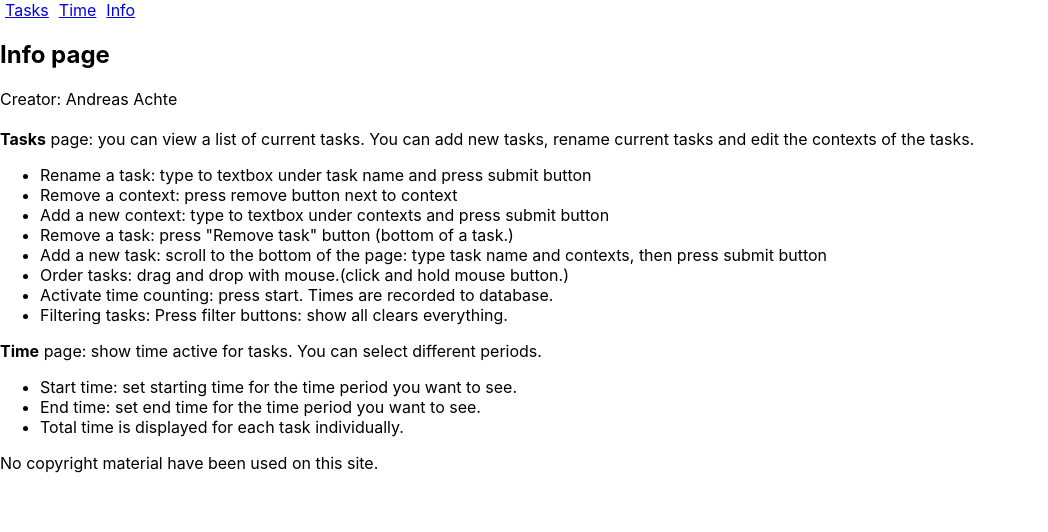
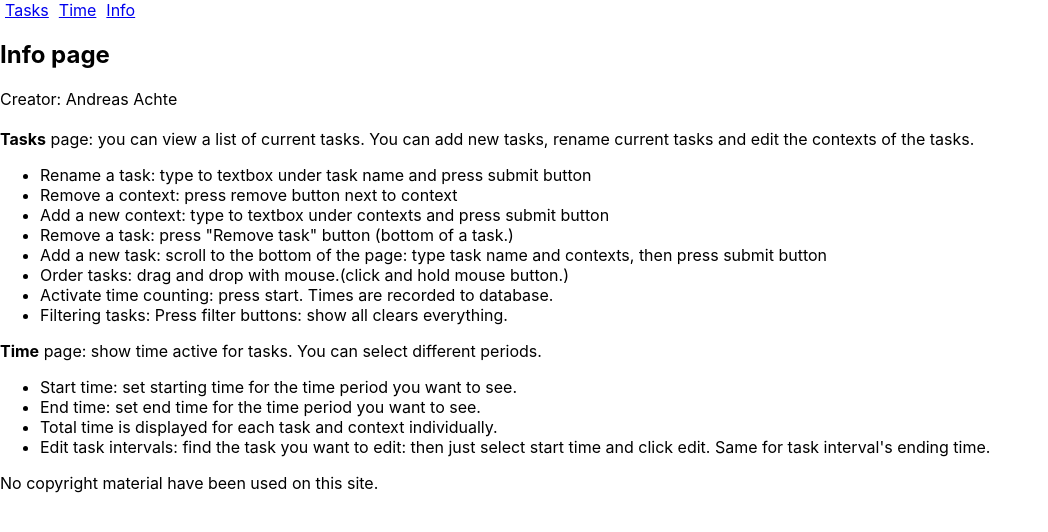
Before and after one commit to tune-ever/react-harjoitustyo-syksy-2022-tamk, a React (Create React App) app: page /info in a window 1280 px wide. Shown: the top 532 px of the page, without its empty margins (0-1048 px from the left). Built offline with nearby package versions, Linux system fonts and the light colour scheme.

Commit message:
Info for seeing intervals.

```diff
--- a/src/components/Info.js
+++ b/src/components/Info.js
@@ -41,7 +41,11 @@ const Info = () => {
           Start time: set starting time for the time period you want to see.
         </li>
         <li>End time: set end time for the time period you want to see.</li>
-        <li>Total time is displayed for each task individually.</li>
+        <li>Total time is displayed for each task and context individually.</li>
+        <li>
+          Edit task intervals: find the task you want to edit: then just select
+          start time and click edit. Same for task interval's ending time.
+        </li>
       </ul>
       <footer>No copyright material have been used on this site.</footer>
     </div>
```
